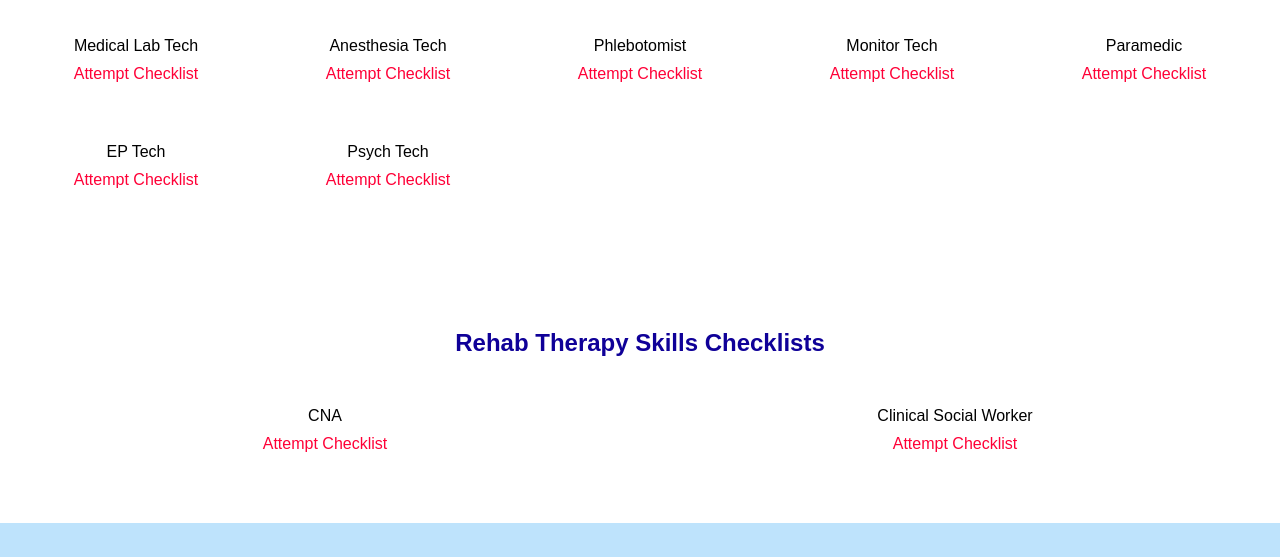
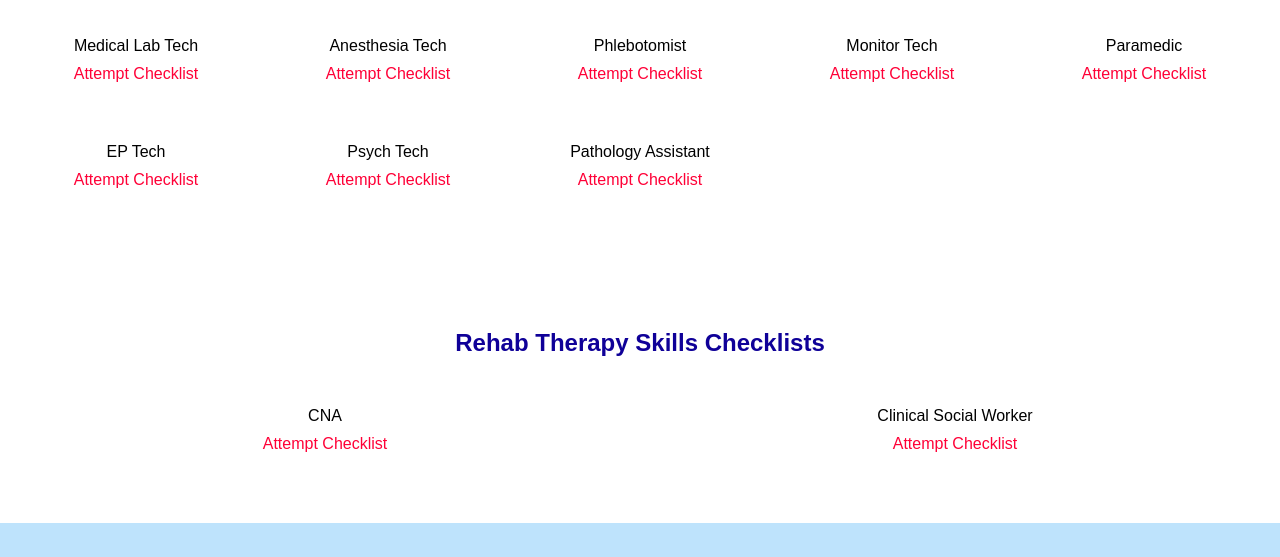
Before and after one commit to Ajaym4654/KlimbnowSkillChecklist, a plain HTML site: page index.html in a window 1280 px wide. Shown: the part 1499-2056 px from the top of the page. Drawn offline with Linux system fonts and the light colour scheme.

Commit message:
index.html

```diff
--- a/index.html
+++ b/index.html
@@ -91,6 +91,7 @@
       <div class="card">Paramedic<br><a href="https://forms.gle/8poKFXku65D11jeK7">Attempt Checklist</a></div>
       <div class="card">EP Tech<br><a href="https://forms.gle/e5sZGbdwfo5dLc6t9">Attempt Checklist</a></div>
       <div class="card">Psych Tech<br><a href="https://forms.gle/27im53mKU5xPvbux7">Attempt Checklist</a></div>
+      <div class="card">Pathology Assistant<br><a href="https://forms.gle/tmm8MsUKkhsTCzdq6">Attempt Checklist</a></div>
     </div>
   </section>
 
@@ -125,4 +126,5 @@
 </footer>
   <script src="script.js"></script>
 </body>
+
 </html>
```
